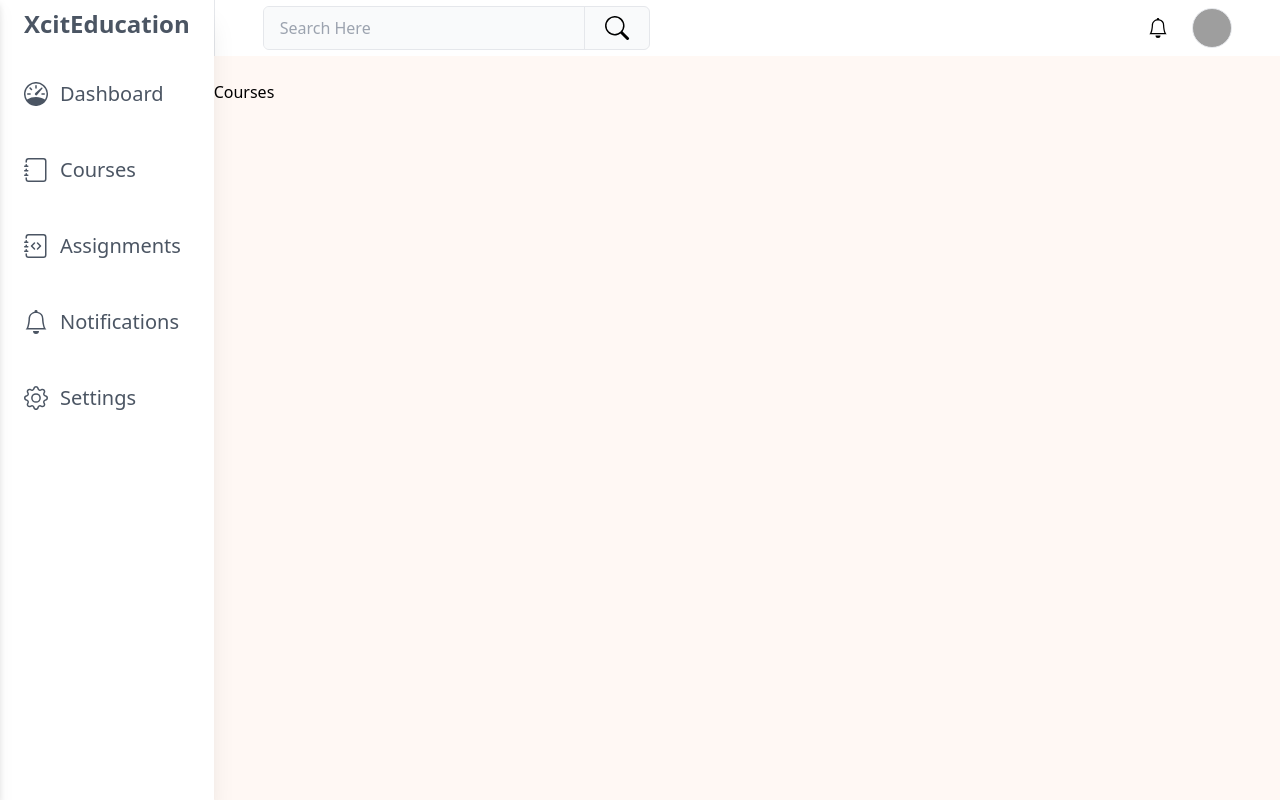
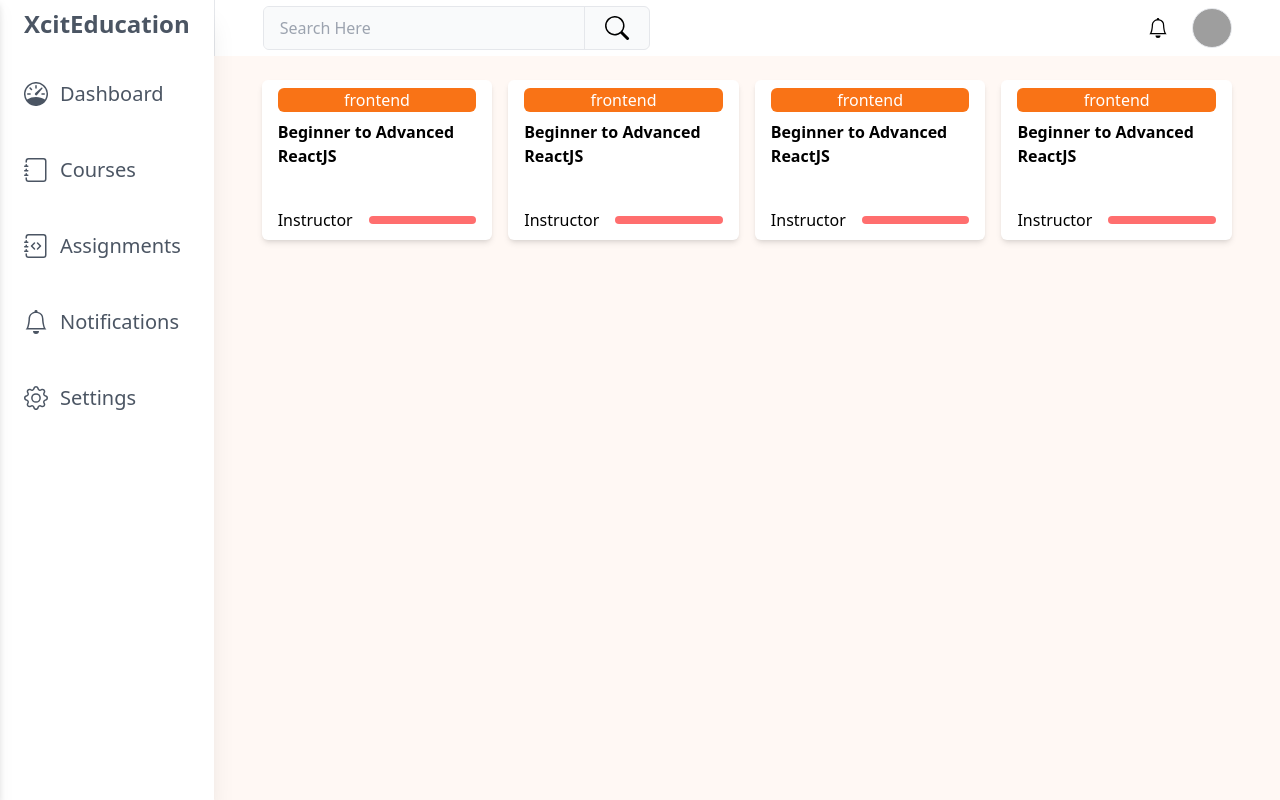
Before and after one commit to devjs1000/course-hub, a React (Vite) app: page /my-profile/courses in a window 1280 px wide. Shown: the top 800 px of the page. Built offline with nearby package versions, Linux system fonts and the light colour scheme; no server answers; grey boxes are pictures that could not be loaded.

Commit message:
UI updated

```diff
--- a/src/components/profile/Courses.jsx
+++ b/src/components/profile/Courses.jsx
@@ -1,7 +1,15 @@
 import React from 'react';
+import OngoingCourseCard from './OngoingCourseCard';
 
 function Courses() {
-	return <div>Courses</div>;
+	return (
+		<div className="px-12 grid grid-cols-4 gap-4">
+			<OngoingCourseCard tag="frontend" title="Beginner to Advanced ReactJS" />
+			<OngoingCourseCard tag="frontend" title="Beginner to Advanced ReactJS" />
+			<OngoingCourseCard tag="frontend" title="Beginner to Advanced ReactJS" />
+			<OngoingCourseCard tag="frontend" title="Beginner to Advanced ReactJS" />
+		</div>
+	);
 }
 
 export default Courses;
```
